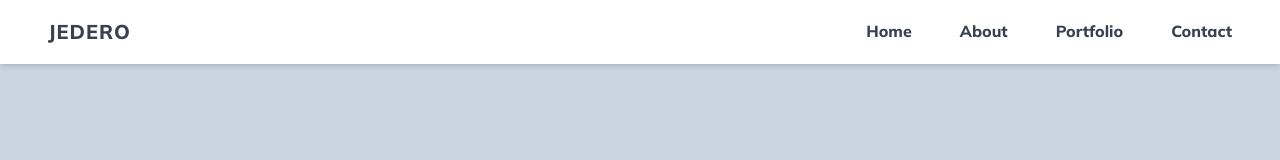
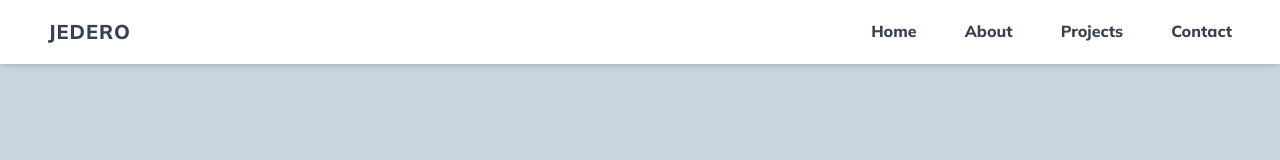
Before and after one commit to jerickdelarosa/vue-portfolio, a Vue app: page / in a window 1280 px wide. Shown: the top 160 px of the page. Built offline with nearby package versions, Linux system fonts and the light colour scheme.

Commit message:
enhancement: styles on contact & footer section
- footer horizontal margin and justification
- single column of contact information on medium screen size and below

```diff
--- a/src/components/sections/ContactSection.vue
+++ b/src/components/sections/ContactSection.vue
@@ -12,7 +12,7 @@
             <div class="container flex flex-col mx-auto">
                 <div class="w-full">
                     <div class="container flex flex-col items-center gap-16 mx-auto my-6">
-                        <div class="grid w-full grid-cols-1 gap-5 md:grid-cols-2 lg:grid-cols-3">
+                        <div class="grid w-full grid-cols-1 gap-5 lg:grid-cols-3">
                             <div class="flex flex-col items-center gap-3 px-4 py-8 bg-white rounded-3xl shadow-main">
                                 <span>
                                     <svg xmlns="http://www.w3.org/2000/svg" width="38" height="38" viewBox="0 0 38 38" fill="none">
--- a/src/components/sections/FooterSection.vue
+++ b/src/components/sections/FooterSection.vue
@@ -1,7 +1,7 @@
 <template>
     <footer class="bg-gray-700 py-5">
-        <div class="h-[15vh] w-100 flex items-center">
-            <div class="container mx-auto flex flex-col items-center justify-center sm:flex-row sm:justify-between gap-6">
+        <div class="h-[10rem] w-100 flex items-center justify-center">
+            <div class="container md:mx-12 mx-auto flex flex-col items-center justify-center sm:flex-row sm:justify-between gap-6">
                 <div>
                     <span class="text-sm text-slate-50 font-semibold">Copyright © 2024. All rights are reserved</span>
                 </div>
--- a/src/components/sections/PortfolioSection.vue
+++ b/src/components/sections/PortfolioSection.vue
@@ -1,5 +1,5 @@
 <template>
-    <section id="portfolio" class="bg-[#FEFBF3] antialiased">
+    <section id="projects" class="bg-[#FEFBF3] antialiased">
         <div class="max-w-screen-xl px-4 py-8 mx-auto lg:px-6 sm:py-16 lg:py-24">
             <div class="max-w-2xl mx-auto text-center">
                 <h2 class="text-3xl font-extrabold leading-tight tracking-tight text-gray-700 sm:text-4xl">
--- a/src/constants/index.js
+++ b/src/constants/index.js
@@ -24,9 +24,9 @@ export const navLinks = [
         href: '#about',
     },
     {
-        id: "portfolio",
-        name: "Portfolio",
-        href: '#portfolio',
+        id: "project",
+        name: "Projects",
+        href: '#projects',
     },
     {
         id: "contact",
```
Lines whose indentation alone changed are shown as unchanged.
